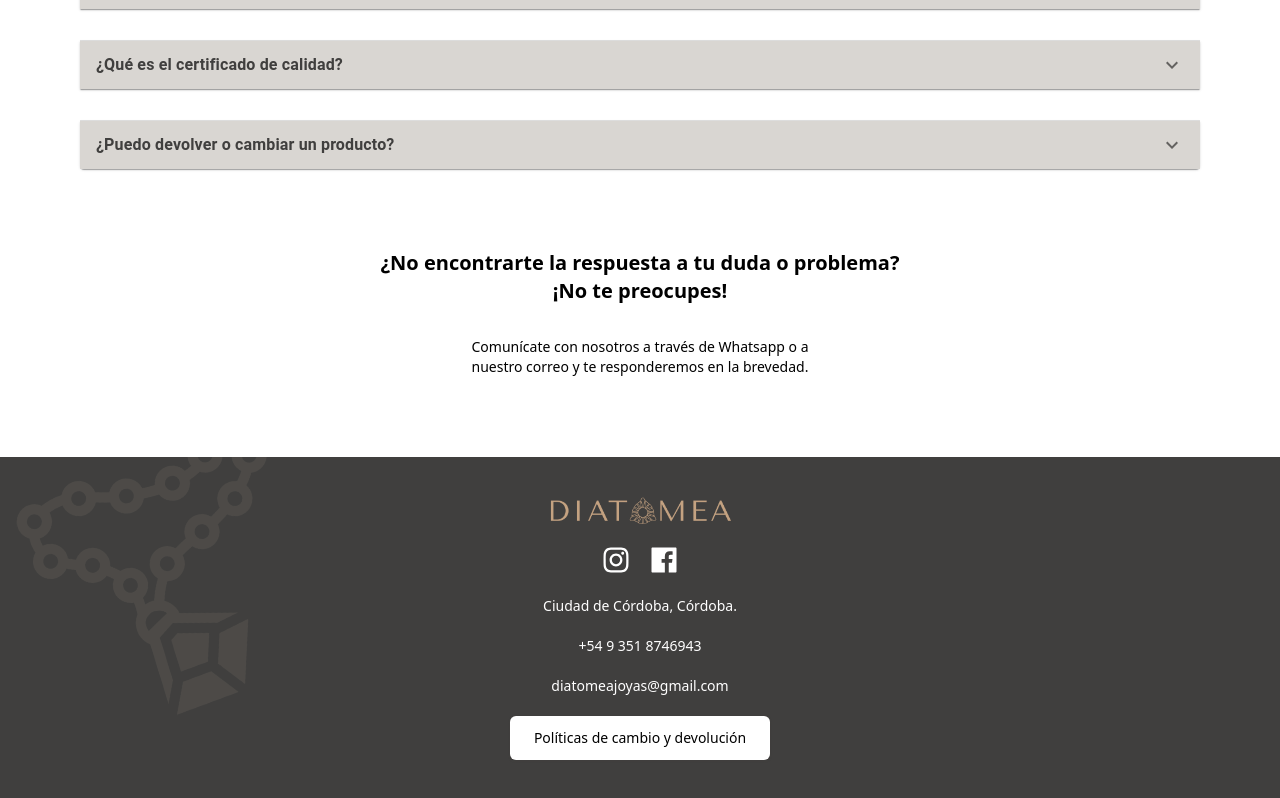
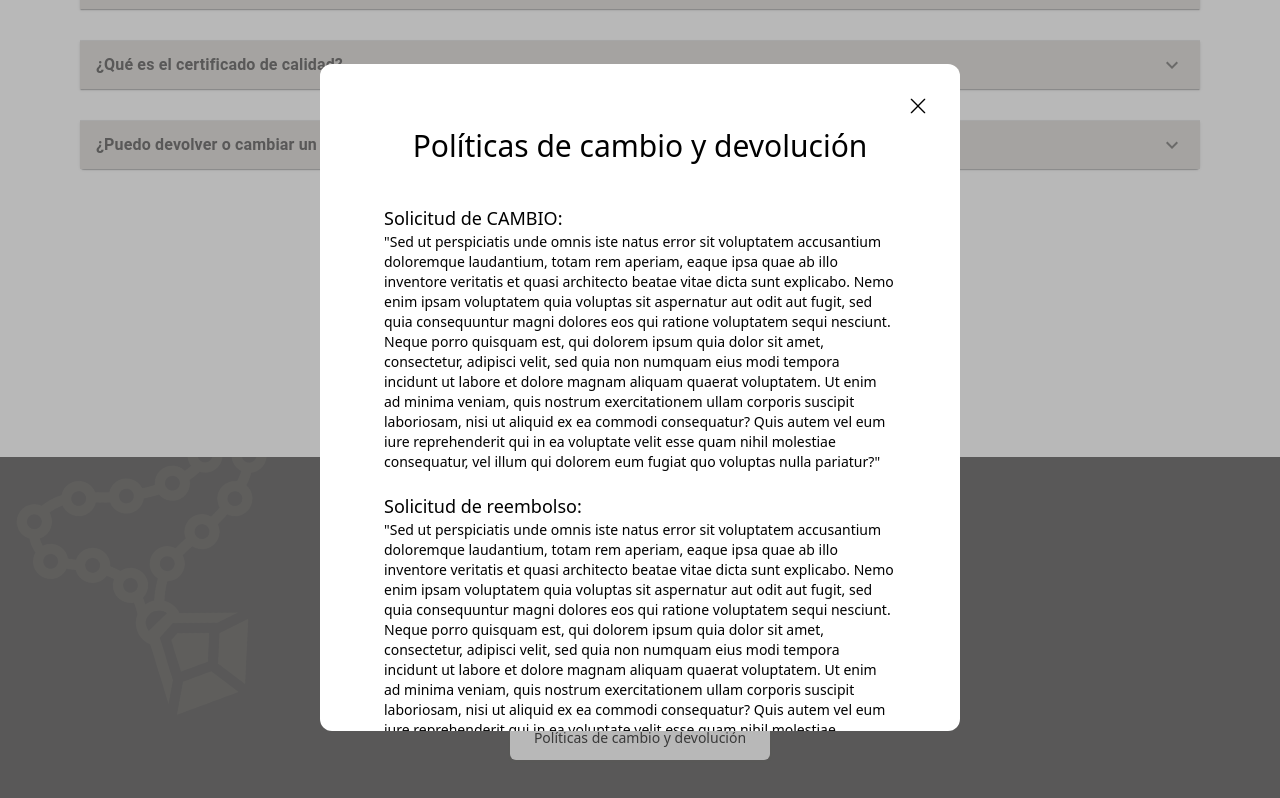
Before and after one commit to LucasAbbona/Diatomea, a React (Vite) app: page /FAQ in a window 1280 px wide. Both pictures are taken after a click on the button "Políticas de cambio y devolución". Shown: the part 1133-1931 px from the top of the page. Built offline with nearby package versions, Linux system fonts and the light colour scheme.

Commit message:
PoliciesModal

```diff
--- a/src/components/Footer.jsx
+++ b/src/components/Footer.jsx
@@ -1,9 +1,14 @@
 import { AiOutlineInstagram, AiFillFacebook } from 'react-icons/ai'
 import logo from '../assets/LOGO.png'
 import vector from '../assets/Vector.png'
+import { useState } from 'react'
+import PoliciesModal from './PoliciesModal'
 
 const Footer = () => {
+    const [Modal,setModal] = useState(false)
+
     return (
+        <>
         <div className='w-full bg-primary-darkGrey flex flex-col py-10 gap-5 items-center relative overflow-hidden'>
                 <img src={logo} className='w-52' alt="logo" />
                 <div className='flex gap-4'>
@@ -13,9 +18,13 @@ const Footer = () => {
                 <p className='text-bg-page text-sm'>Ciudad de Córdoba, Córdoba.</p>
                 <p className='text-bg-page text-sm'>+54 9 351 8746943</p>
                 <p className='text-bg-page text-sm'>diatomeajoyas@gmail.com</p>
-                <button className='text-black px-6 py-3 text-sm font-medium rounded-md bg-bg-page shadow-sm shadow-primary-darkGrey'>Políticas de cambio y devolución</button>
+                <button className='text-black px-6 py-3 text-sm font-medium rounded-md bg-bg-page shadow-sm shadow-primary-darkGrey' onClick={()=>setModal((prev)=>!prev)}>Políticas de cambio y devolución</button>
                 <img src={vector} alt='' className='hidden md:inline absolute -rotate-6 w-1/5 left-6 -top-0.5'/>
         </div>
+        {Modal &&
+        <PoliciesModal setting={setModal} />
+        }
+        </>
     )
 }
 
--- /dev/null
+++ b/src/components/PoliciesModal.jsx
@@ -0,0 +1,30 @@
+import {RxCross1} from 'react-icons/rx'
+const PoliciesModal = ({setting}) => {
+  return (
+    <div className="w-full h-full fixed top-0 flex justify-center bg-primary-grey bg-opacity-50">
+        <div className=" bg-bg-page p-10 md:p-16 rounded-xl w-11/12 md:2/3 lg:w-1/2 flex flex-col gap-5 items-start mt-16 h-5/6 overflow-y-scroll relative ">
+        <RxCross1 className='absolute right-8 top-8 cursor-pointer' onClick={()=>setting(false)} size={20} color='black'/>
+        <p className="text-2xl md:text-3xl font-medium self-center mb-5">Políticas de cambio y devolución</p>
+        <div>
+            <p className="text-lg font-medium"> Solicitud de CAMBIO: </p>
+        <p className='text-sm'>&quot;Sed ut perspiciatis unde omnis iste natus error sit voluptatem accusantium doloremque laudantium, totam rem aperiam, eaque ipsa quae ab illo inventore veritatis et quasi architecto beatae vitae dicta sunt explicabo. Nemo enim ipsam voluptatem quia voluptas sit aspernatur aut odit aut fugit, sed quia consequuntur magni dolores eos qui ratione voluptatem sequi nesciunt. Neque porro quisquam est, qui dolorem ipsum quia dolor sit amet, consectetur, adipisci velit, sed quia non numquam eius modi tempora incidunt ut labore et dolore magnam aliquam quaerat voluptatem. Ut enim ad minima veniam, quis nostrum exercitationem ullam corporis suscipit laboriosam, nisi ut aliquid ex ea commodi consequatur? Quis autem vel eum iure reprehenderit qui in ea voluptate velit esse quam nihil molestiae consequatur, vel illum qui dolorem eum fugiat quo voluptas nulla pariatur?&quot;</p>
+        </div>
+        <div>
+            <p className="text-lg font-medium">Solicitud de reembolso:</p>
+        <p className='text-sm'>&quot;Sed ut perspiciatis unde omnis iste natus error sit voluptatem accusantium doloremque laudantium, totam rem aperiam, eaque ipsa quae ab illo inventore veritatis et quasi architecto beatae vitae dicta sunt explicabo. Nemo enim ipsam voluptatem quia voluptas sit aspernatur aut odit aut fugit, sed quia consequuntur magni dolores eos qui ratione voluptatem sequi nesciunt. Neque porro quisquam est, qui dolorem ipsum quia dolor sit amet, consectetur, adipisci velit, sed quia non numquam eius modi tempora incidunt ut labore et dolore magnam aliquam quaerat voluptatem. Ut enim ad minima veniam, quis nostrum exercitationem ullam corporis suscipit laboriosam, nisi ut aliquid ex ea commodi consequatur? Quis autem vel eum iure reprehenderit qui in ea voluptate velit esse quam nihil molestiae consequatur, vel illum qui dolorem eum fugiat quo voluptas nulla pariatur?&quot;</p>
+        </div>
+        <div>
+            <p className="text-lg font-medium">Cambios y devolución de productos comprados en periodos de promociones:</p>
+            <p className='text-sm'>&quot;Sed ut perspiciatis unde omnis iste natus error sit voluptatem accusantium doloremque laudantium, totam rem aperiam, eaque ipsa quae ab illo inventore veritatis et quasi architecto beatae vitae dicta sunt explicabo. Nemo enim ipsam voluptatem quia voluptas sit aspernatur aut odit aut fugit, sed quia consequuntur magni dolores eos qui ratione voluptatem sequi nesciunt. Neque porro quisquam est, qui dolorem ipsum quia dolor sit amet, consectetur, adipisci velit, sed quia non numquam eius modi tempora incidunt ut labore et dolore magnam aliquam quaerat voluptatem. Ut enim ad minima veniam, quis nostrum exercitationem ullam corporis suscipit laboriosam, nisi ut aliquid ex ea commodi consequatur? Quis autem vel eum iure reprehenderit qui in ea voluptate velit esse quam nihil molestiae consequatur, vel illum qui dolorem eum fugiat quo voluptas nulla pariatur?&quot;</p>
+        </div>
+        <div>
+            <p className="text-lg font-medium"> Diatomea se hará cargo del costo del envió del primer cambio en los siguientes casos:</p>
+            <p className='text-sm'>&quot;Sed ut perspiciatis unde omnis iste natus error sit voluptatem accusantium doloremque laudantium, totam rem aperiam, eaque ipsa quae ab illo inventore veritatis et quasi architecto beatae vitae dicta sunt explicabo. Nemo enim ipsam voluptatem quia voluptas sit aspernatur aut odit aut fugit, sed quia consequuntur magni dolores eos qui ratione voluptatem sequi nesciunt. Neque porro quisquam est, qui dolorem ipsum quia dolor sit amet, consectetur, adipisci velit, sed quia non numquam eius modi tempora incidunt ut labore et dolore magnam aliquam quaerat voluptatem. Ut enim ad minima veniam, quis nostrum exercitationem ullam corporis suscipit laboriosam, nisi ut aliquid ex ea commodi consequatur? Quis autem vel eum iure reprehenderit qui in ea voluptate velit esse quam nihil molestiae consequatur, vel illum qui dolorem eum fugiat quo voluptas nulla pariatur?&quot;</p>
+        </div>
+    </div>
+    </div>
+
+  )
+}
+
+export default PoliciesModal
```
